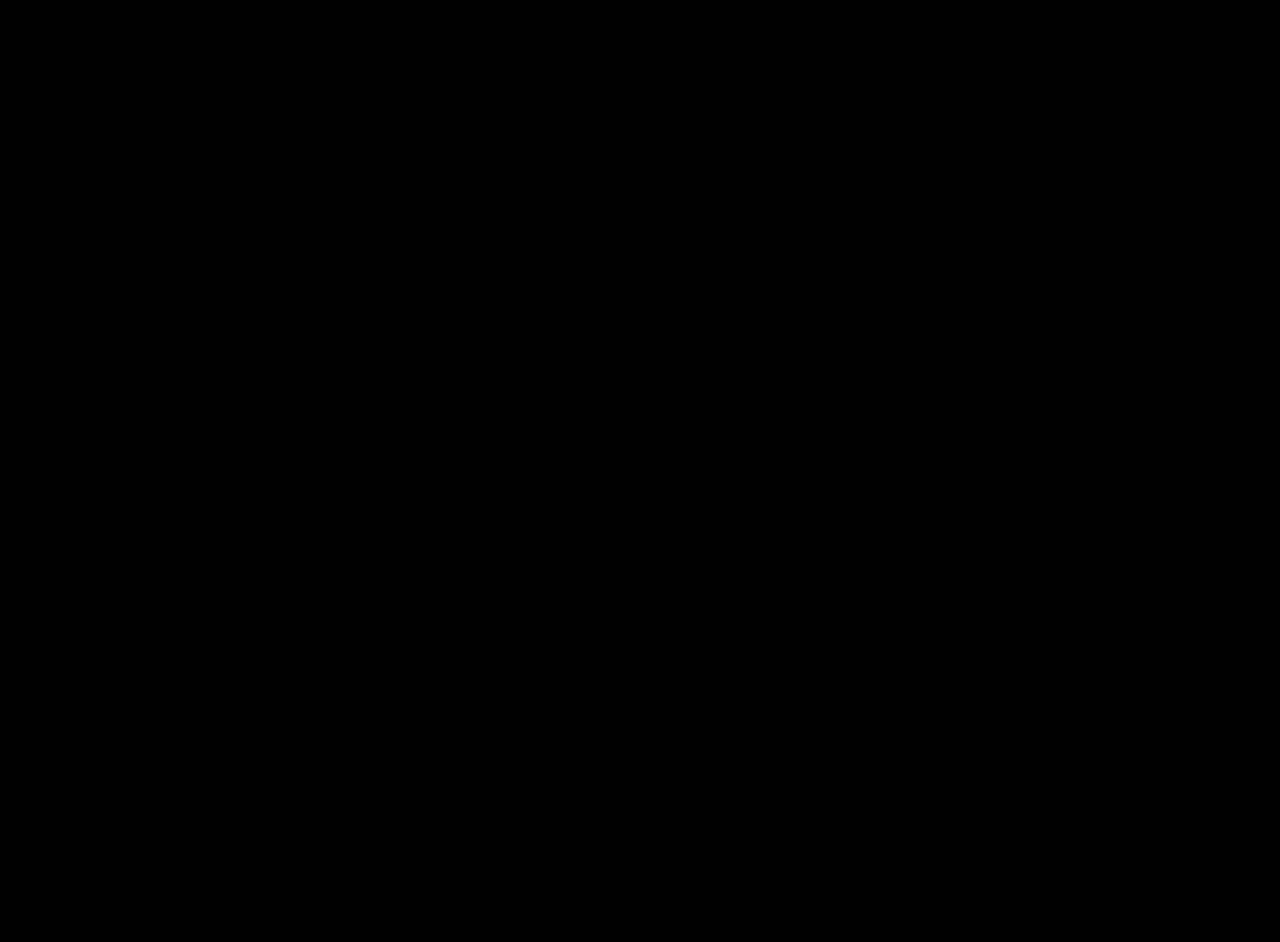
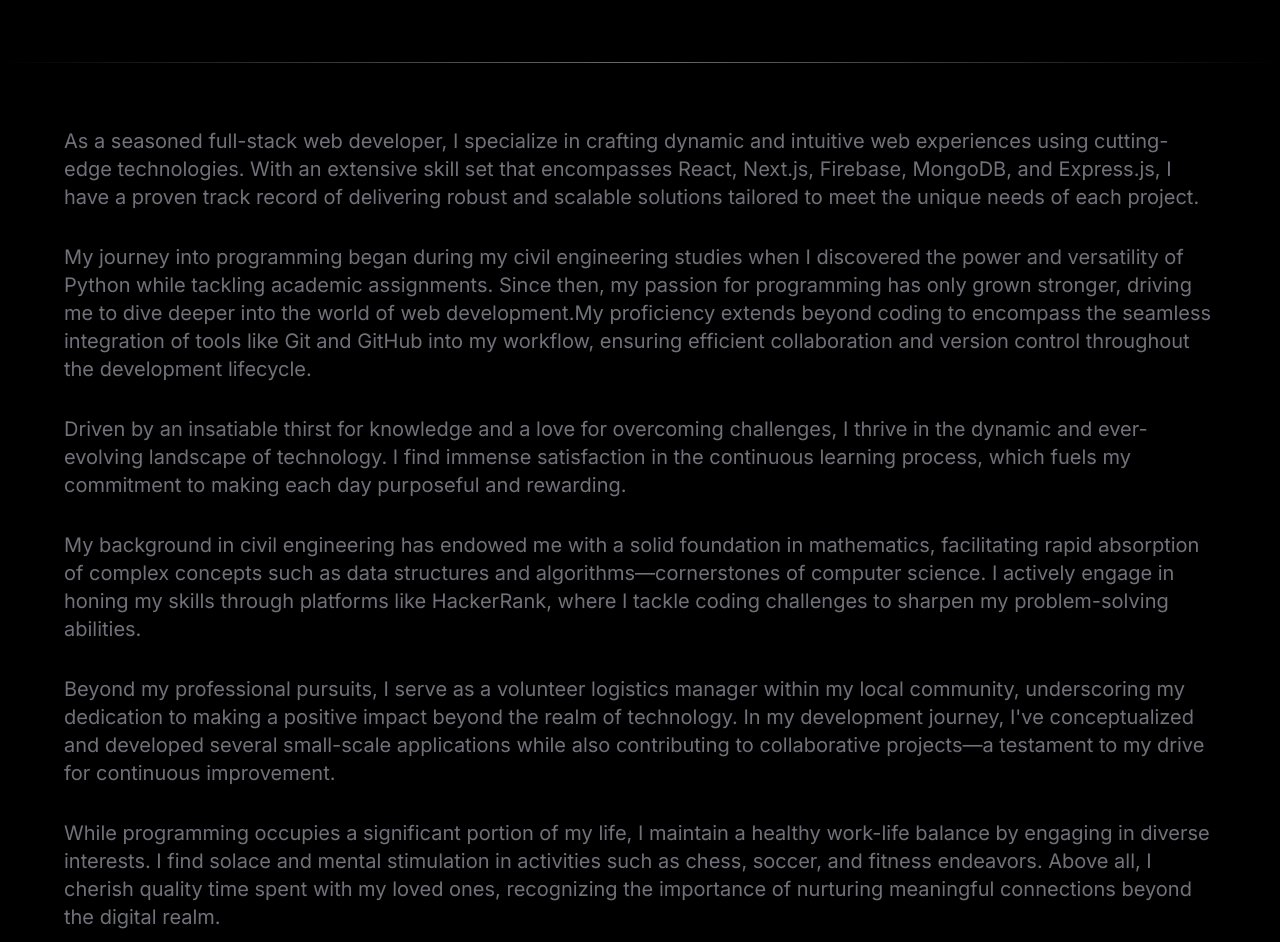
Before and after one commit to sarilusblaise/sarilusblaise-modern-portfolio, a Next.js app: page /about in a window 1280 px wide. Shown: the part 350-1292 px from the top of the page. Before the commit the page ends 800 px from the top, so only its background shows below. Built offline with nearby package versions, Linux system fonts and the light colour scheme.

Commit message:
design about page

```diff
--- a/app/about/page.tsx
+++ b/app/about/page.tsx
@@ -10,9 +10,32 @@
 
 export default function AboutPage() {
   return (
-    <section className='flex flex-col items-center justify-center p-8 mt-32'>
-      <h1 className='text-zinc-500 text-[3rem] sm:text-[4rem] md:text-[5rem] text-center font-bold '>About Me</h1>
+    <section className='flex flex-col items-center justify-center gap-16 p-4 sm:p-8 md:p-16 mt-32'>
+      <div className='flex flex-col justify-center items-center text-center'>
+        <h1 className='text-zinc-500 text-[3rem] sm:text-[4rem] md:text-[5rem] text-center font-bold '>About Me</h1>
+
       <Typewriter/>
+      </div>
+      <div className="  w-screen h-px animate-glow  bg-gradient-to-r from-zinc-300/0 via-zinc-300/50 to-zinc-300/0"></div>
+
+      <article className='flex flex-col gap-8 justify-center   items-center text-xl text-zinc-500'>
+
+<p>As a seasoned full-stack web developer, I specialize in crafting dynamic and intuitive web experiences using cutting-edge technologies. With an extensive skill set that encompasses React, Next.js, Firebase, MongoDB, and Express.js, I have a proven track record of delivering robust and scalable solutions tailored to meet the unique needs of each project.</p>
+<p>My journey into programming began during my civil engineering studies when I discovered the power and versatility of Python while tackling academic assignments. Since then, my passion for programming has only grown stronger, driving me to dive deeper into the world of web development.My proficiency extends beyond coding to encompass the seamless integration of tools like Git and GitHub into my workflow, ensuring efficient collaboration and version control throughout the development lifecycle.
+</p>
+
+<p>Driven by an insatiable thirst for knowledge and a love for overcoming challenges, I thrive in the dynamic and ever-evolving landscape of technology. I find immense satisfaction in the continuous learning process, which fuels my commitment to making each day purposeful and rewarding.
+</p>
+
+<p>My background in civil engineering has endowed me with a solid foundation in mathematics, facilitating rapid absorption of complex concepts such as data structures and algorithms—cornerstones of computer science. I actively engage in honing my skills through platforms like HackerRank, where I tackle coding challenges to sharpen my problem-solving abilities.</p>
+<p>
+  Beyond my professional pursuits, I serve as a volunteer logistics manager within my local community, underscoring my dedication to making a positive impact beyond the realm of technology. In my development journey, I've conceptualized and developed several small-scale applications while also contributing to collaborative projects—a testament to my drive for continuous improvement.
+</p>
+<p>While programming occupies a significant portion of my life, I maintain a healthy work-life balance by engaging in diverse interests. I find solace and mental stimulation in activities such as chess, soccer, and fitness endeavors. Above all, I cherish quality time spent with my loved ones, recognizing the importance of nurturing meaningful connections beyond the digital realm.</p>
+
+
+
+</article>
     </section>
   )
 }
```
